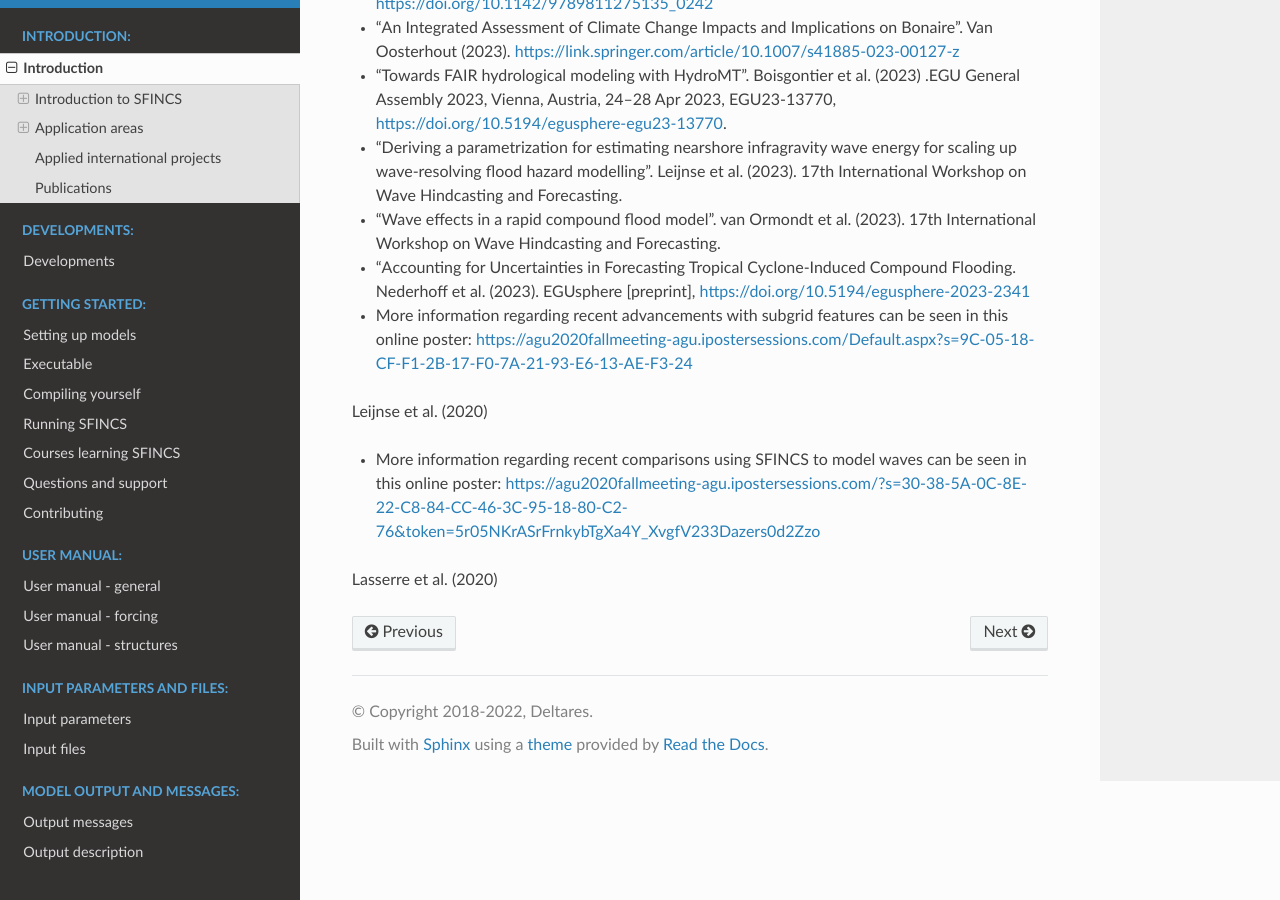
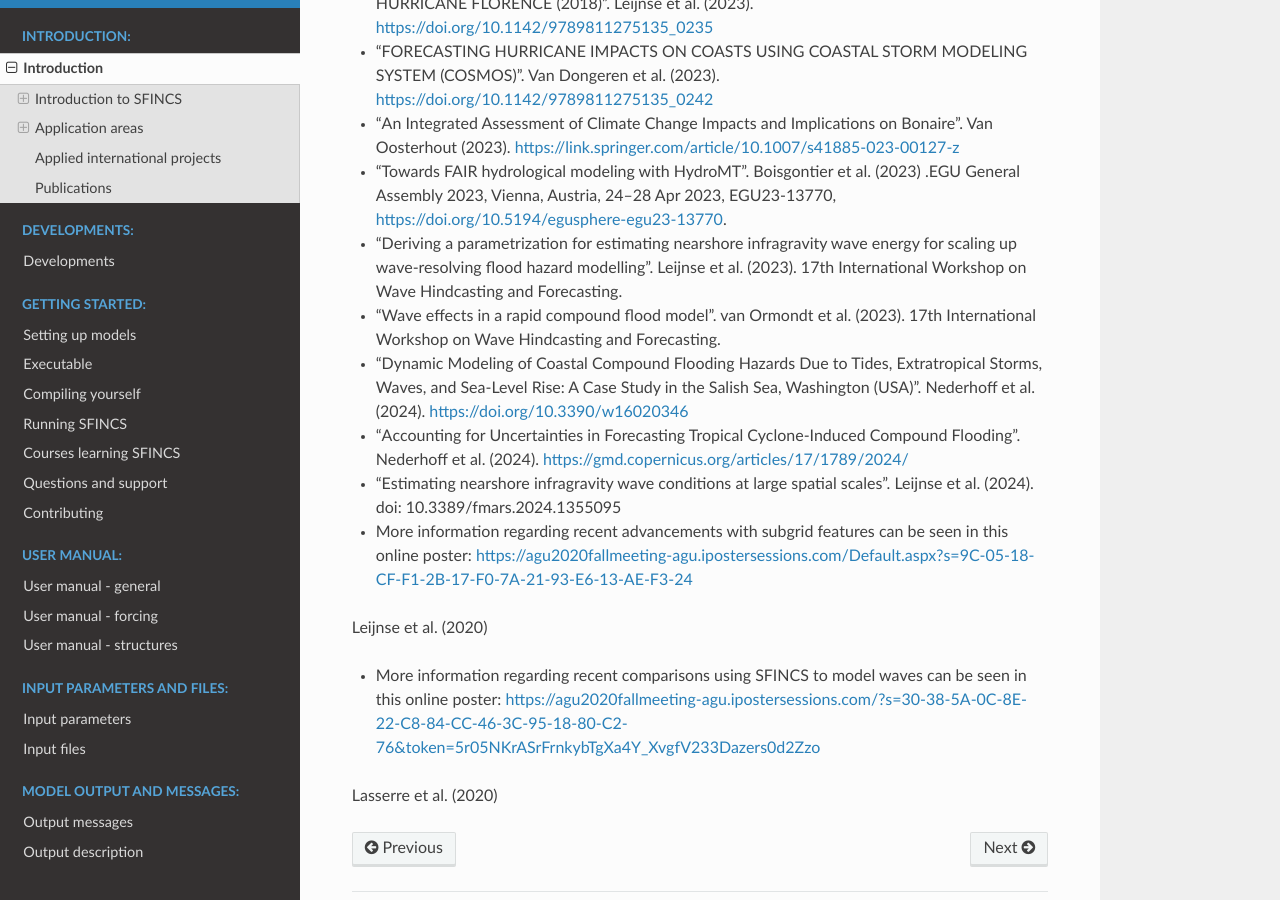
Before and after one commit to Deltares/SFINCS, a Sphinx documentation site: the page built from docs/overview.rst, in a window 1280 px wide and 900 px high, scrolled down 8738 px. Built offline with Sphinx 7.4.7 and the Read the Docs theme 2.0.0, drawn with Linux system fonts in a browser that asks for light colours; some of the changed text lies outside the part shown.

Commit message:
- Add to SFINCS use cases and papers

```diff
--- a/docs/overview.rst
+++ b/docs/overview.rst
@@ -174,7 +174,7 @@
 
 * Modelling sea level rise and storm driven flooding for all SIDS globally
 
-* Modelling coastal flooding in Denmark
+* Modelling coastal and riverine flooding in Denmark
 
 * Modelling wave-driven flooding in Cuba
 
@@ -192,7 +192,13 @@
 
 * Modelling emergency response of flooding in Pakistan and Nigeria during the 2022 floods
 
+* Modelling the impact of climate change mitigation strategies in Egypt
 
+* Modelling the 2023 dambreak in Libya (AXA Climate)
+
+* Modelling flood risk for the Bahamas
+
+* And many more!
 
 Publications
 -----
@@ -236,7 +242,11 @@
 
 * "Wave effects in a rapid compound flood model". van Ormondt et al. (2023). 17th International Workshop on Wave Hindcasting and Forecasting.
 
-* "Accounting for Uncertainties in Forecasting Tropical Cyclone-Induced Compound Flooding. Nederhoff et al. (2023). EGUsphere [preprint], https://doi.org/10.5194/egusphere-2023-2341
+* "Dynamic Modeling of Coastal Compound Flooding Hazards Due to Tides, Extratropical Storms, Waves, and Sea-Level Rise: A Case Study in the Salish Sea, Washington (USA)". Nederhoff et al. (2024). https://doi.org/10.3390/w16020346
+
+* "Accounting for Uncertainties in Forecasting Tropical Cyclone-Induced Compound Flooding". Nederhoff et al. (2024). https://gmd.copernicus.org/articles/17/1789/2024/
+
+* "Estimating nearshore infragravity wave conditions at large spatial scales". Leijnse et al. (2024). doi: 10.3389/fmars.2024.1355095
 
 * More information regarding recent advancements with subgrid features can be seen in this online poster: https://agu2020fallmeeting-agu.ipostersessions.com/Default.aspx?s=9C-05-18-CF-F1-2B-17-F0-7A-21-93-E6-13-AE-F3-24
 Leijnse et al. (2020)
```
